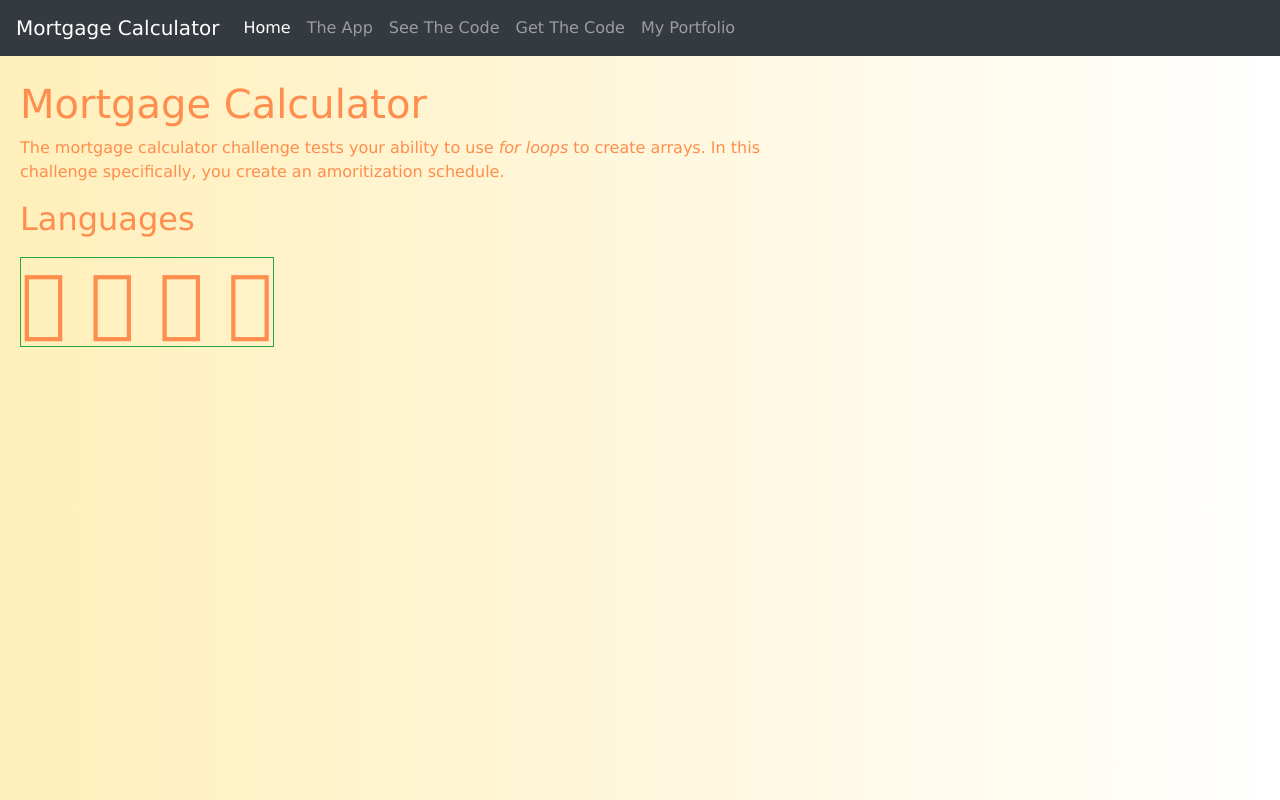
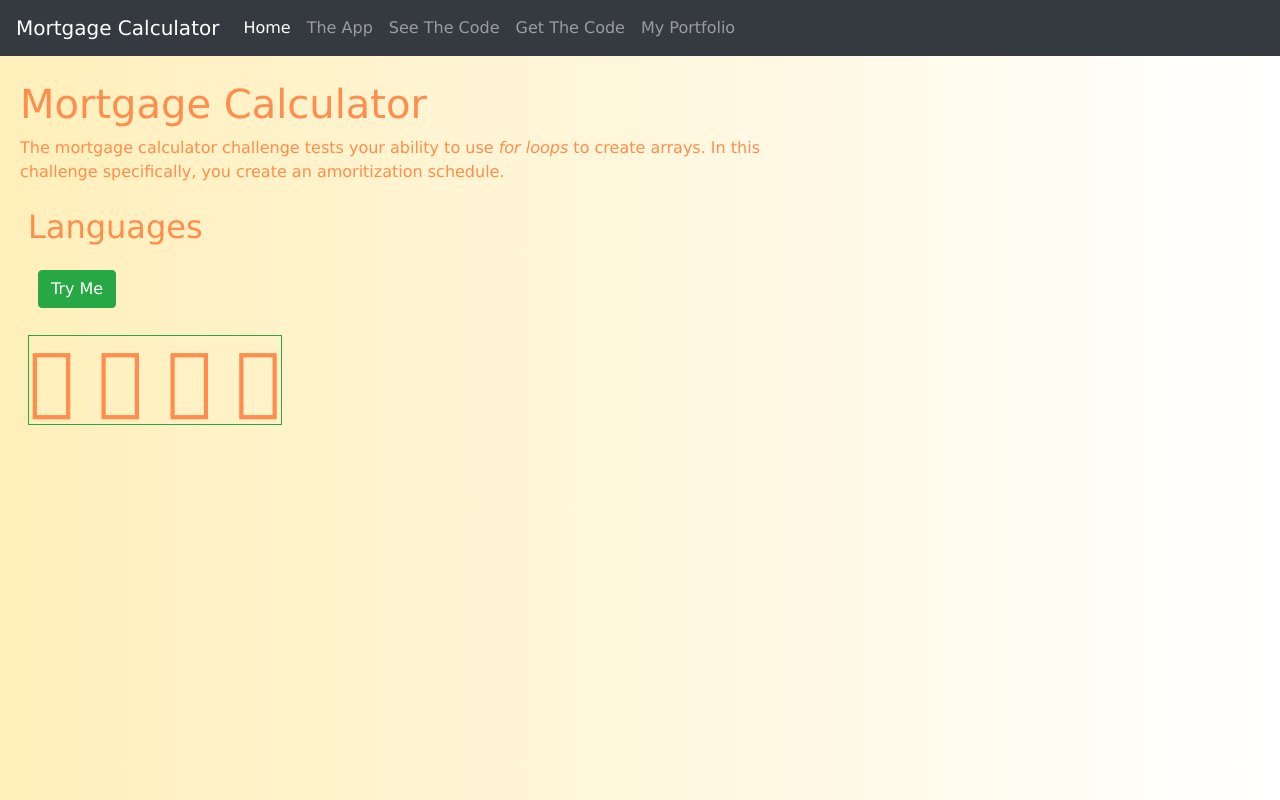
Before and after one commit to tannerroymartin/Mortgage, a plain HTML site: page index.html in a window 1280 px wide. Drawn offline with nearby package versions, Linux system fonts and the light colour scheme.

Commit message:
Added try me button

```diff
--- a/css/mortgage.css
+++ b/css/mortgage.css
@@ -52,3 +52,8 @@ button {
 .devicons {
     font-size: 75px;
 }
+
+a,
+a:hover {
+    color: white;
+}
--- a/index.html
+++ b/index.html
@@ -59,22 +59,27 @@
                         In this challenge specifically, you create an amoritization schedule.</p>
 
                 </div>
-                <div class="col-md-4 col-sm-12 col-lg-4">
-                    <!--image here-->
-                </div>
             </div>
-            <div class="row">
+
+            <div class="row p-2">
                 <div class="col">
                     <h2>Languages</h2>
                 </div>
             </div>
-            <div class="row">
+            <div class="row p-2">
+                <div class="col">
+                    <button type="button" class="btn btn-success"><a href="/app.html" title="Go To App">Try
+                            Me</a></button>
+                </div>
+            </div>
+            <div class="row p-2">
                 <div class="col">
                     <span class="devicons border border-success">&#xe64e &#xe636 &#xe649 &#xe647</span>
                 </div>
             </div>
         </div>
-        </div>
+
+
 
         <footer class="footer mt-auto"></footer>
 
```
